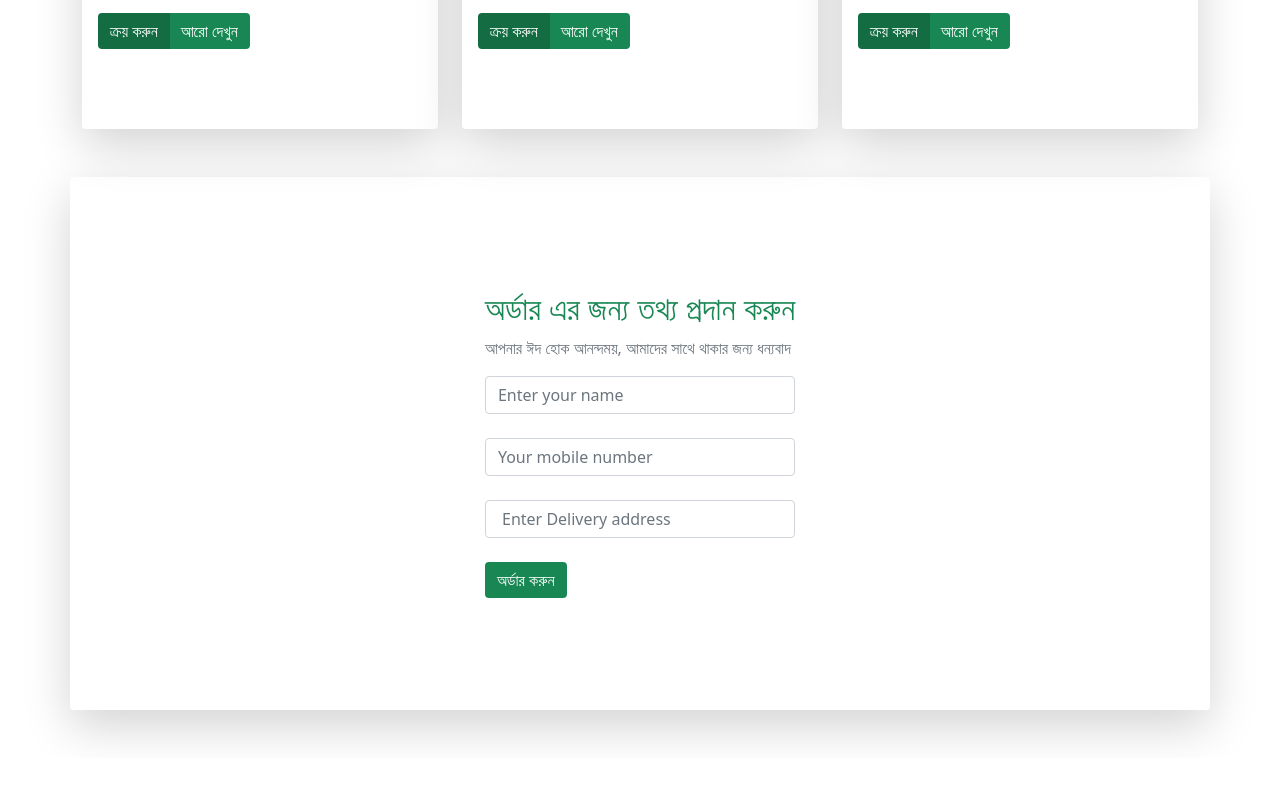
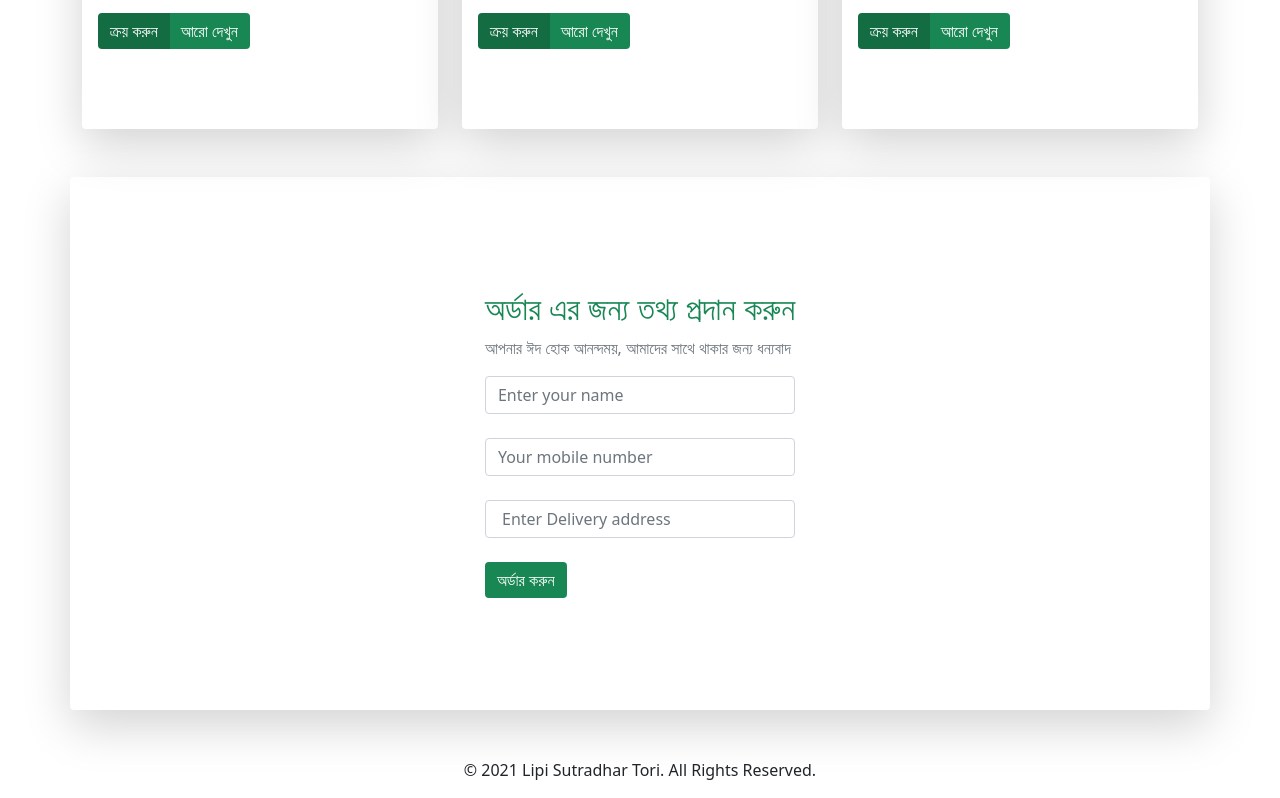
Before and after one commit to torisd560/digital-animal-shop, a plain HTML site: page index.html in a window 1280 px wide. Shown: the part 2800-3598 px from the top of the page. Before the commit the page ends 3558 px from the top, so only its background shows below. Drawn offline with nearby package versions, Linux system fonts and the light colour scheme.

Commit message:
added footer

```diff
--- a/index.html
+++ b/index.html
@@ -291,6 +291,7 @@
 	</div>
 </section>
 <!-- end order section -->
+    	<p class="text-center">© 2021 Lipi Sutradhar Tori. All Rights Reserved.</p>
     </footer>
     <!-- start scripte stylesheet -->
     <script src="https://cdn.jsdelivr.net/npm/bootstrap@5.0.2/dist/js/bootstrap.bundle.min.js" integrity="sha384-MrcW6ZMFYlzcLA8Nl+NtUVF0sA7MsXsP1UyJoMp4YLEuNSfAP+JcXn/tWtIaxVXM" crossorigin="anonymous"></script>
```
